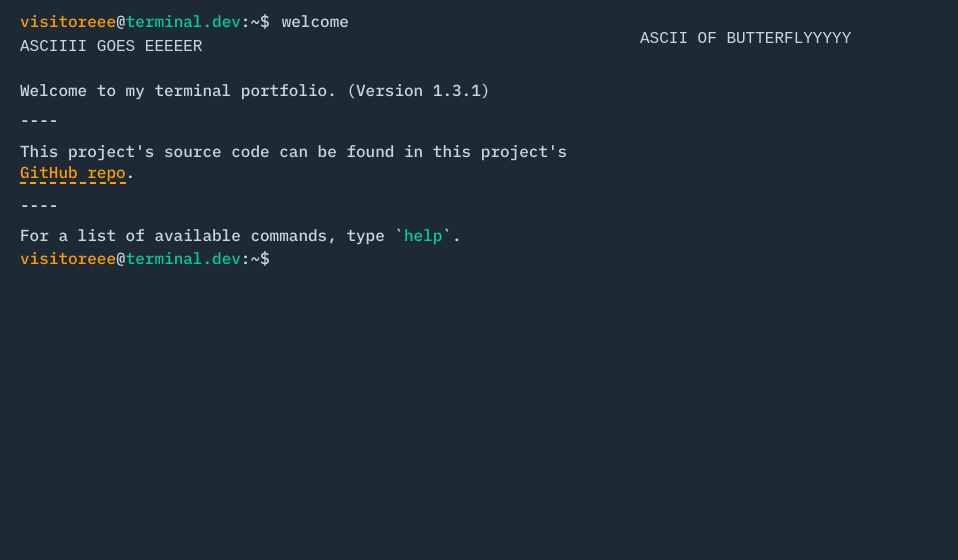
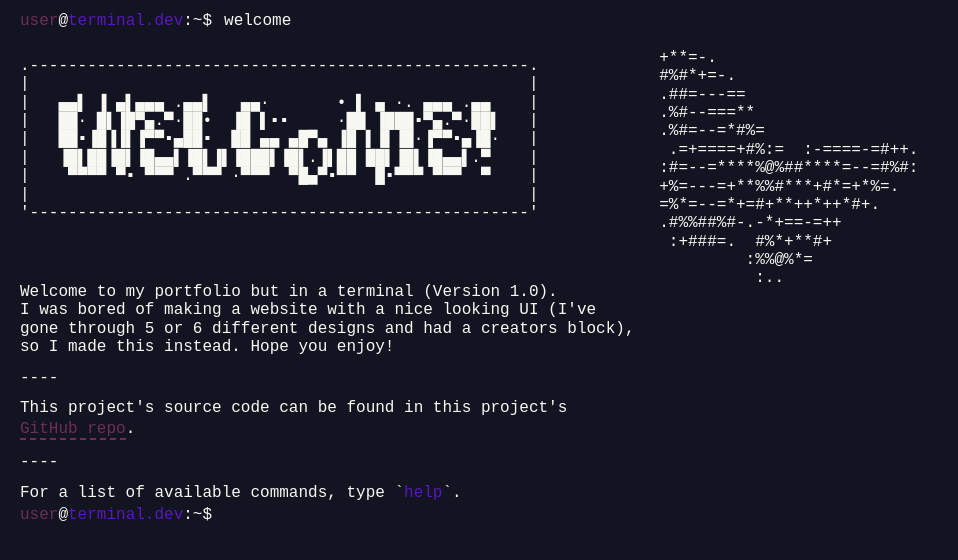
Before and after one commit to J-992/terminal, a React (Vite) app: page / in a window 1280 px wide. Shown: the top 560 px of the page, without its empty margins (0-958 px from the left). Built offline with nearby package versions, Linux system fonts and the light colour scheme.

Commit message:
IP updates

```diff
--- a/index.html
+++ b/index.html
@@ -22,7 +22,7 @@
     <link rel="preconnect" href="https://fonts.gstatic.com" crossorigin />
     <link
       rel="preload"
-      href="https://fonts.googleapis.com/css2?family=IBM+Plex+Mono:wght@500;700&display=swap"
+      href="https://fonts.googleapis.com/css2?family=Space+Mono&display=swap"
       as="style"
       onload="this.onload=null;this.rel='stylesheet'"
     />
--- a/src/components/Output.tsx
+++ b/src/components/Output.tsx
@@ -10,25 +10,32 @@ import Welcome from "./commands/Welcome";
 import History from "./commands/History";
 import Projects from "./commands/Projects";
 import Socials from "./commands/Socials";
-import Themes from "./commands/Themes";
 import { OutputContainer, UsageDiv } from "./styles/Output.styled";
 import { termContext } from "./Terminal";
 import { useContext } from "react";
+import React, { useState, useEffect } from "react";
+import UserInfo from "./commands/UserInfo";
+import Themes from "./commands/Themes";
+
 
 type Props = {
   index: number;
   cmd: string;
 };
 
+
+
 const Output: React.FC<Props> = ({ index, cmd }) => {
   const { arg } = useContext(termContext);
+  const specialCmds = ["projects", "socials", "themes", "echo"];
 
-  const specialCmds = ["projects", "socials", "themes", "echo"];
 
   // return 'Usage: <cmd>' if command arg is not valid
   // eg: about tt
   if (!specialCmds.includes(cmd) && arg.length > 0)
     return <UsageDiv data-testid="usage-output">Usage: {cmd}</UsageDiv>;
+
+
 
   return (
     <OutputContainer data-testid={index === 0 ? "latest-output" : null}>
@@ -45,9 +52,9 @@ const Output: React.FC<Props> = ({ index, cmd }) => {
           projects: <Projects />,
           pwd: <GeneralOutput>/home/here</GeneralOutput>,
           socials: <Socials />,
-          themes: <Themes />,
+          themes: <Themes/>,
           welcome: <Welcome />,
-          whoami: <GeneralOutput>visitor</GeneralOutput>, //PUT IN IP ADDRESS
+          whoami: <UserInfo/>, //PUT IN IP ADDRESS
         }[cmd]
       }
     </OutputContainer>
--- a/src/components/TermInfo.tsx
+++ b/src/components/TermInfo.tsx
@@ -1,9 +1,11 @@
 import { User, WebsiteName, Wrapper } from "./styles/TerminalInfo.styled";
 
 const TermInfo = () => {
+
+
   return (
     <Wrapper>
-      <User>visitoreee</User>@<WebsiteName>terminal.dev</WebsiteName>:~$
+      <User>user</User>@<WebsiteName>terminal.dev</WebsiteName>:~$
     </Wrapper>
   );
 };
--- a/src/components/commands/Themes.tsx
+++ b/src/components/commands/Themes.tsx
@@ -36,7 +36,7 @@ const Themes: React.FC = () => {
   return arg.length > 0 || arg.length > 2 ? (
     checkArg()
   ) : (
-    <Wrapper data-testid="themes">
+    <Wrapper data-testid="theme">
       <ThemesWrapper>
         {myThemes.map(myTheme => (
           <ThemeSpan key={myTheme}>{myTheme}</ThemeSpan>
--- /dev/null
+++ b/src/components/commands/UserInfo.tsx
@@ -0,0 +1,85 @@
+import React, { useEffect, useState } from "react";
+import { UserWrapper, HighlightSpan, HighlightAlt } from "../styles/UserInfo.styled";
+
+const UserInfo: React.FC = () => {
+    const [ipAddress, setIpAddress] = useState("loading...");
+    const [location, setLocation] = useState("loading...");
+    const [timeZone, setTimeZone] = useState("loading...");
+    const [currentTime, setCurrentTime] = useState("loading...");
+    const [wifiNetwork, setWifiNetwork] = useState("N/A");
+
+    useEffect(() => {
+        const fetchIpAddress = async () => {
+            try {
+                const response = await fetch("https://api64.ipify.org?format=json");
+                const data = await response.json();
+                setIpAddress(data.ip);
+
+                // Fetch location, timezone, and current time using IP address
+                const locationResponse = await fetch(`https://ipapi.co/${data.ip}/json/`);
+                const locationData = await locationResponse.json();
+                setLocation(`${locationData.city}, ${locationData.region}, ${locationData.country}`);
+                setTimeZone(locationData.timezone);
+
+                // Fetch current time using timezone
+                const currentTimeResponse = await fetch(`https://worldtimeapi.org/api/timezone/${locationData.timezone}`);
+                const currentTimeData = await currentTimeResponse.json();
+                setCurrentTime(currentTimeData.datetime);
+            } catch (error) {
+                console.error("Error fetching user info:", error);
+                setIpAddress("Error fetching IP");
+                setLocation("Error fetching location");
+                setTimeZone("Error fetching timezone");
+                setCurrentTime("Error fetching time");
+            }
+        };
+
+        fetchIpAddress();
+    }, []);
+
+    const getBrowserInfo = () => {
+        const userAgent = navigator.userAgent;
+        const browserName = navigator.appName;
+        const fullVersion = '' + parseFloat(navigator.appVersion);
+        const majorVersion = parseInt(navigator.appVersion, 10);
+        return `${browserName} ${fullVersion} (Major: ${majorVersion})`;
+    };
+
+    const getOSInfo = () => {
+        const userAgent = window.navigator.userAgent;
+        let os = "Unknown OS";
+        if (userAgent.indexOf("Win") !== -1) os = "Windows";
+        if (userAgent.indexOf("Mac") !== -1) os = "MacOS";
+        if (userAgent.indexOf("X11") !== -1) os = "UNIX";
+        if (userAgent.indexOf("Linux") !== -1) os = "Linux";
+        return os;
+    };
+
+    return (
+        <UserWrapper data-testid="user-info">
+            <p>
+                IP address: <HighlightSpan>{ipAddress}</HighlightSpan>.
+            </p>
+            <p>
+                Location: <HighlightAlt>{location}</HighlightAlt>.
+            </p>
+            <p>
+                Timezone: <HighlightAlt>{timeZone}</HighlightAlt>.
+            </p>
+            <p>
+                Current Time: <HighlightSpan>{currentTime}</HighlightSpan>.
+            </p>
+            <p>
+                Wifi Network<HighlightAlt>{wifiNetwork}</HighlightAlt>.
+            </p>
+            <p>
+                Browser:<HighlightSpan>{getBrowserInfo()}</HighlightSpan>.
+            </p>
+            <p>
+                OS: <HighlightAlt>{getOSInfo()}</HighlightAlt>.
+            </p>
+        </UserWrapper>
+    );
+};
+
+export default UserInfo;
--- a/src/components/commands/Welcome.tsx
+++ b/src/components/commands/Welcome.tsx
@@ -14,14 +14,40 @@ const Welcome: React.FC = () => {
     <HeroContainer data-testid="welcome">
       <div className="info-section">
         <PreName>
-          {`ASCIIII GOES EEEEER`}
+          {`
+.----------------------------------------------------.
+|                                                    |
+|   ▄▄▌ ▐ ▄▌▄▄▄ .▄▄▌   ▄▄·       • ▌ ▄ ·. ▄▄▄ .▄▄    |
+|   ██· █▌▐█▀▄.▀·██•  ▐█ ▌▪▪     ·██ ▐███▪▀▄.▀·██▌   |
+|   ██▪▐█▐▐▌▐▀▀▪▄██▪  ██ ▄▄ ▄█▀▄ ▐█ ▌▐▌▐█·▐▀▀▪▄▐█·   |
+|   ▐█▌██▐█▌▐█▄▄▌▐█▌▐▌▐███▌▐█▌.▐▌██ ██▌▐█▌▐█▄▄▌.▀    |
+|    ▀▀▀▀ ▀▪ ▀▀▀ .▀▀▀ ·▀▀▀  ▀█▄▀▪▀▀  █▪▀▀▀ ▀▀▀  ▀    |
+|                                                    |
+'----------------------------------------------------'
+
+          `}
         </PreName>
         <PreWrapper>
           <PreNameMobile>
-            {`MORE ASCIIIIII BUT MOBILE `}
+            {`
+
+.------------------------------------.
+|                                    |
+|   ░█░█░█▀▀░█░░░█▀▀░█▀█░█▄█░█▀▀░█   |
+|   ░█▄█░█▀▀░█░░░█░░░█░█░█░█░█▀▀░▀   |
+|   ░▀░▀░▀▀▀░▀▀▀░▀▀▀░▀▀▀░▀░▀░▀▀▀░▀   |
+|                                    |
+'------------------------------------'
+
+
+            `}
           </PreNameMobile>
         </PreWrapper>
-        <div>Welcome to my terminal portfolio. (Version 1.3.1)</div>
+        <div>Welcome to my portfolio but in a terminal (Version 1.0).</div>
+        <div>
+          I was bored of making a website with a nice looking UI (I've gone through 5 or 6 different designs and had a creators block),
+          so I made this instead. Hope you enjoy!
+        </div>
         <Seperator>----</Seperator>
         <div>
           This project's source code can be found in this project's{" "}
@@ -37,7 +63,21 @@ const Welcome: React.FC = () => {
       </div>
       <div className="illu-section">
         <PreImg>
-          {`ASCII OF BUTTERFLYYYYY `}
+          {`
+  +**=-.
+  #%#*+=-.
+  .##=---==
+  .%#--===**
+  .%#=--=*#%=
+   .=+====+#%:=  :-====-=#++.
+  :#=--=****%@%##****=--=#%#:
+  +%=---=+**%%#***+#*=+*%=.
+  =%*=--=*+=#+**++*++*#+.
+  .#%%##%#-.-*+==-=++
+   :+###=.  #%*+**#+
+           :%%@%*=
+            :..
+          `}
         </PreImg>
       </div>
     </HeroContainer>
--- /dev/null
+++ b/src/components/styles/UserInfo.styled.tsx
@@ -0,0 +1,18 @@
+import styled from "styled-components";
+
+export const UserWrapper = styled.div`
+  margin-top: 0.25rem;
+  margin-bottom: 0.75rem;
+  p {
+    margin-top: 0.5rem;
+    line-height: 1.5rem;
+  }
+`;
+
+export const HighlightSpan = styled.span`
+  font-weight: 700;
+`;
+
+export const HighlightAlt = styled.span`
+  font-weight: 700;
+`;
--- a/src/components/styles/themes.ts
+++ b/src/components/styles/themes.ts
@@ -9,15 +9,15 @@ const theme: Themes = {
     id: "T_001",
     name: "dark",
     colors: {
-      body: "#1D2A35",
-      scrollHandle: "#19252E",
-      scrollHandleHover: "#162028",
-      primary: "#05CE91",
-      secondary: "#FF9D00",
+      body: "#121421",
+      scrollHandle: "#44475A",
+      scrollHandleHover: "#6272A4",
+      primary: "#5b17bd",
+      secondary: "#702e54",
       text: {
-        100: "#cbd5e1",
-        200: "#B2BDCC",
-        300: "#64748b",
+        100: "#F8F8F2",
+        200: "#E6E6E6",
+        300: "#BFBFBF",
       },
     },
   },
```
Also changed, not shown: public/site.webmanifest (added).
